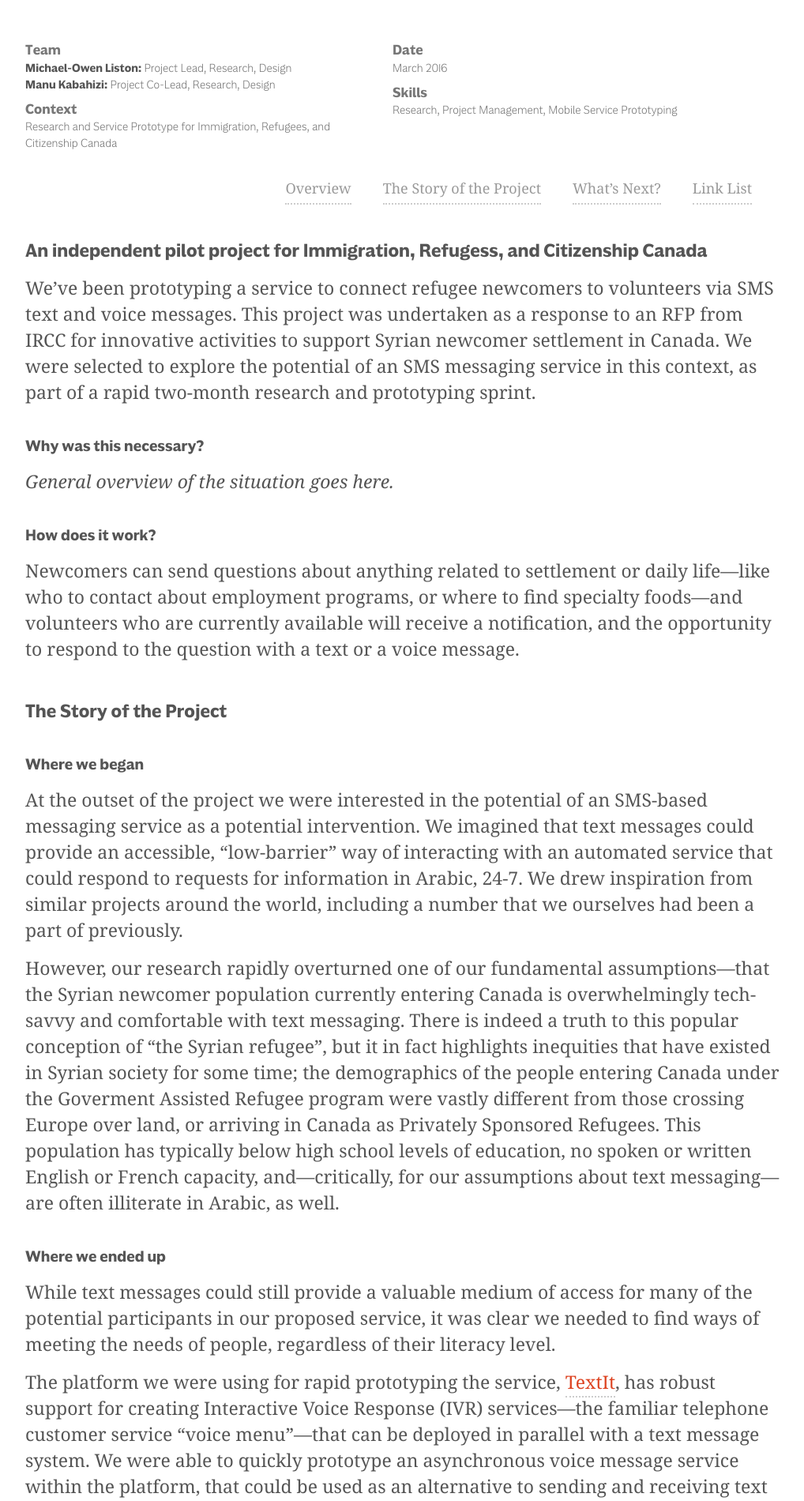
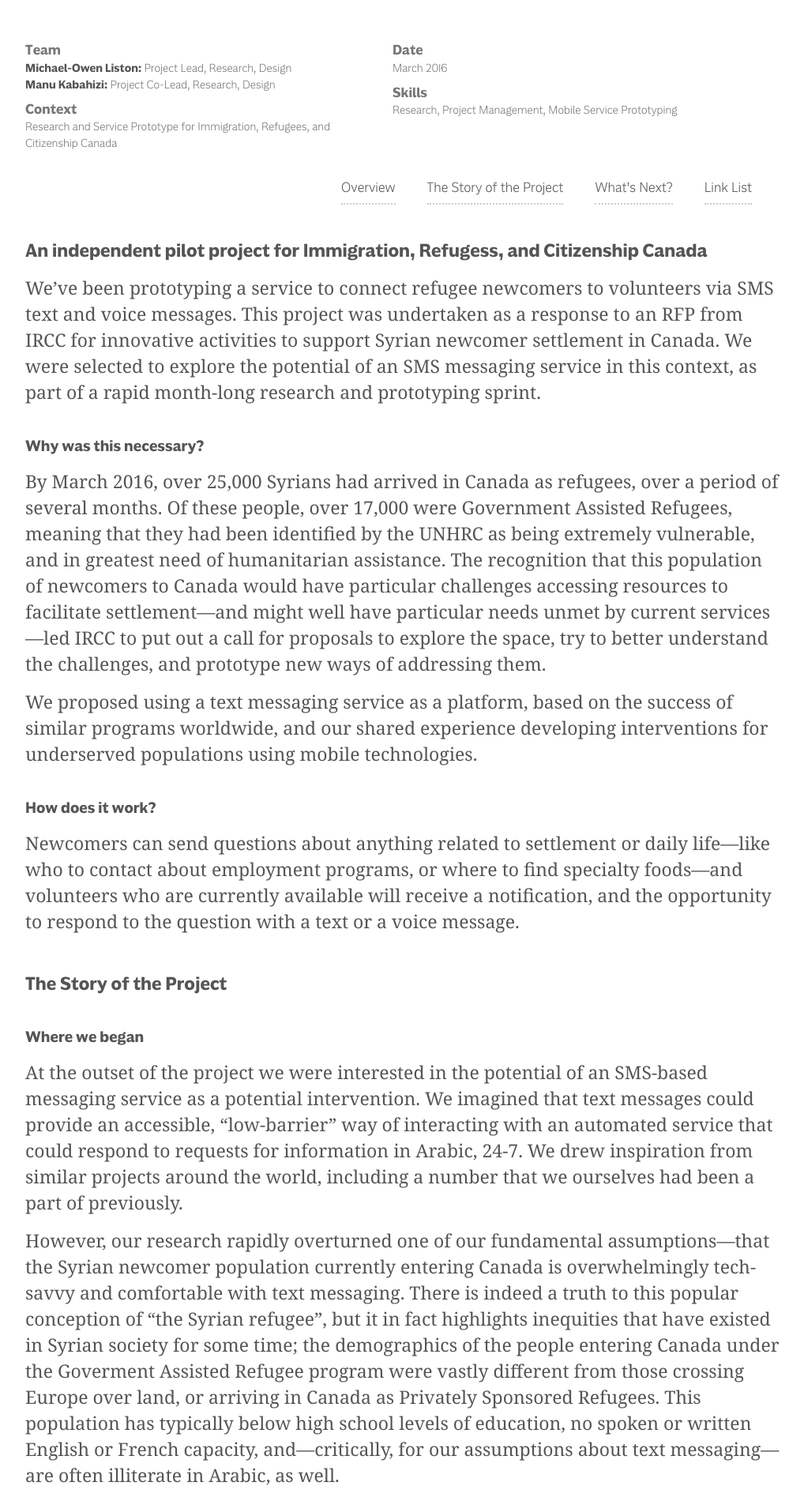
Before and after one commit to antlersanchors/antlersanchors.github.io, a Jekyll site: the page built from _portfolio/messaging-service-for-newcomers.md, in a window 1280 px wide. Shown: the part 563-2463 px from the top of the page at 79% size, without its empty margins (128-1146 px from the left). Built offline with Jekyll 4.4.1, drawn with Linux system fonts in a browser that asks for light colours; nearby versions of some CDN libraries; some web fonts are replaced; some of the changed text lies outside the part shown.

Commit message:
Think that’s a first draft.

```diff
--- a/_portfolio/messaging-service-for-newcomers.md
+++ b/_portfolio/messaging-service-for-newcomers.md
@@ -24,11 +24,14 @@ context: Research and Service Prototype for Immigration, Refugees, and Citizensh
 
 <h2 id="overview">An independent pilot project for Immigration, Refugess, and Citizenship Canada</h2>
 
-We’ve been prototyping a service to connect refugee newcomers to volunteers via SMS text and voice messages. This project was undertaken as a response to an RFP from IRCC for innovative activities to support Syrian newcomer settlement in Canada. We were selected to explore the potential of an SMS messaging service in this context, as part of a rapid two-month research and prototyping sprint.
+We’ve been prototyping a service to connect refugee newcomers to volunteers via SMS text and voice messages. This project was undertaken as a response to an RFP from IRCC for innovative activities to support Syrian newcomer settlement in Canada. We were selected to explore the potential of an SMS messaging service in this context, as part of a rapid month-long research and prototyping sprint.
 
 ### Why was this necessary?
 
-_General overview of the situation goes here._
+By March 2016, over 25,000 Syrians had arrived in Canada as refugees, over a period of several months. Of these people, over 17,000 were Government Assisted Refugees, meaning that they had been identified by the UNHRC as being extremely vulnerable, and in greatest need of humanitarian assistance. The recognition that this population of newcomers to Canada would have particular challenges accessing resources to facilitate settlement—and might well have particular needs unmet by current services—led IRCC to put out a call for proposals to explore the space, try to better understand the challenges, and prototype new ways of addressing them.
+
+We proposed using a text messaging service as a platform, based on the success of similar programs worldwide, and our shared experience developing interventions for underserved populations using mobile technologies.
+
 
 ### How does it work?
 
@@ -69,7 +72,7 @@ Our mandate for this project was not to bring a fully working service to market
 
 Response from participants in our research and prototyping was very positive. At time of writing we are exploring opportunities to continue development and implementation of the service for the Syrian newcomer population, but we are also keen to explore potential interest in this model of service platform for other newcomer populations, as well as more diverse audiences.
 
-If you have a look at soe of the project pages in the links below, you’ll see there are lots of different ideas about how this kind of service can be helpful, and some great examples of like-minded projects “in the wild” already!
+If you have a look at some of the project pages in the links below, you’ll see there are lots of similar-but-different ideas about how this kind of service could be used to help people—from finding settlement services to accessing mental health resources—and some great examples of like-minded projects “in the wild” already!
 
 
 <h2 id="links">Link List</h2>
--- a/style.scss
+++ b/style.scss
@@ -571,6 +571,8 @@ article {
       a {
         @extend .small-link;
         font-size: 18px;
+        font-family: Americane;
+        color: $darkGray;
       }
     }
   }
```
Also changed, not shown: other parts of _portfolio/messaging-service-for-newcomers.md (+1 -1 lines).
